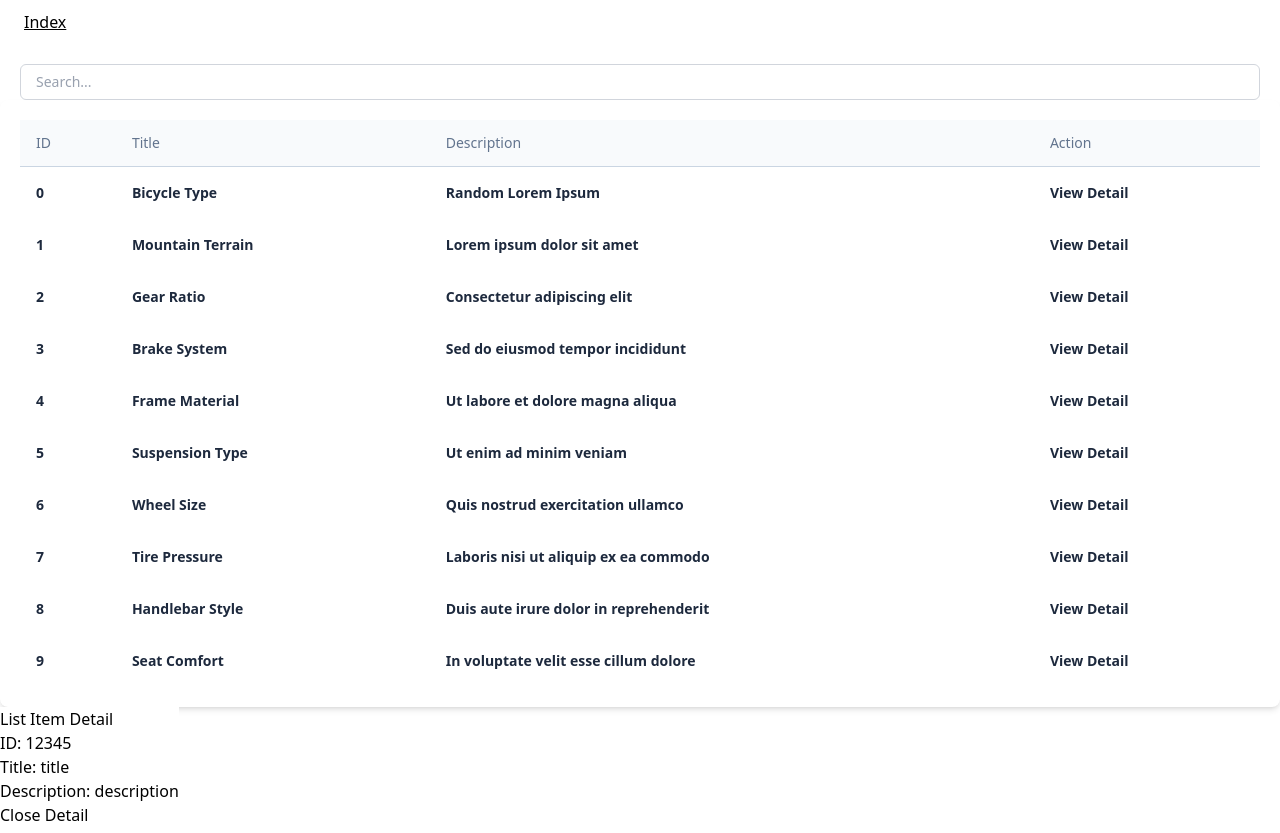
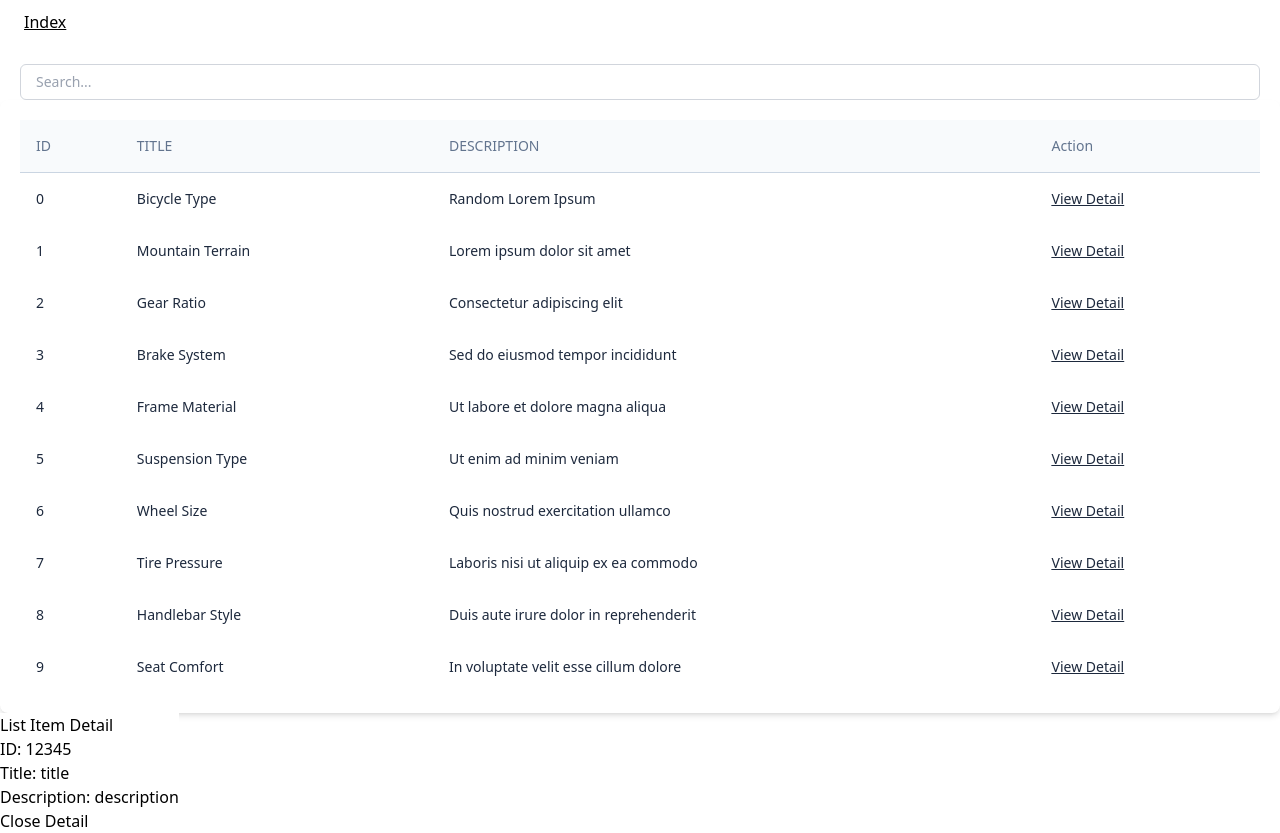
Before and after one commit to newmediapilot/react-19-bike-shop, a React (Vite) app: page / in a window 1280 px wide. Built offline with nearby package versions, Linux system fonts and the light colour scheme; data requests are answered from the project's data file.

Commit message:
Update Listings.tsx

```diff
--- a/src/components/Listings.tsx
+++ b/src/components/Listings.tsx
@@ -13,25 +13,15 @@ export type ListData = {
  */
 const Listings = function List({list = []}: { list: ListData }) {
     return (
-        list.length && <div className="flex flex-col w-full h-full overflow-scroll text-gray-700 bg-white shadow-md rounded-lg bg-clip-border p-5">
+        list.length && <div className="overflow-hidden flex flex-col w-full h-full overflow-scroll text-gray-700 bg-white shadow-md rounded-lg bg-clip-border p-5">
             <table className="w-full text-left table-auto min-w-max text-slate-800">
                 <thead>
                 <tr className="text-slate-500 border-b border-slate-300 bg-slate-50">
-                    <th className="p-4">
-                        <p className="text-sm leading-none font-normal">
-                            ID
-                        </p>
-                    </th>
-                    <th className="p-4">
-                        <p className="text-sm leading-none font-normal">
-                            Title
-                        </p>
-                    </th>
-                    <th className="p-4">
-                        <p className="text-sm leading-none font-normal">
-                            Description
-                        </p>
-                    </th>
+                    {Object.keys(list[0]).map((key, b) =>
+                        <td key={b} className="p-4">
+                            <p className="text-sm">{key.toUpperCase()}</p>
+                        </td>
+                    )}
                     <th className="p-4">
                         <p className="text-sm leading-none font-normal">
                             Action
@@ -45,15 +35,16 @@ const Listings = function List({list = []}: { list: ListData }) {
                             <tr key={a} className="hover:bg-slate-50">
                                 {Object.keys(item).map((key, b) =>
                                     <td key={b} className="p-4">
-                                        <p className="text-sm font-bold">{item[key]}</p>
+                                        <p className="text-sm">{item[key]}</p>
                                     </td>
                                 )}
                                 <td className="p-4">
-                                    <p className="text-sm font-bold">
+                                    <p className="text-sm underline">
                                         <NavLink to={`./?v=${a}`}>View Detail</NavLink>
                                     </p>
                                 </td>
-                            </tr>)
+                            </tr>
+                        )
                     }
                 </tbody>
             </table>
```
